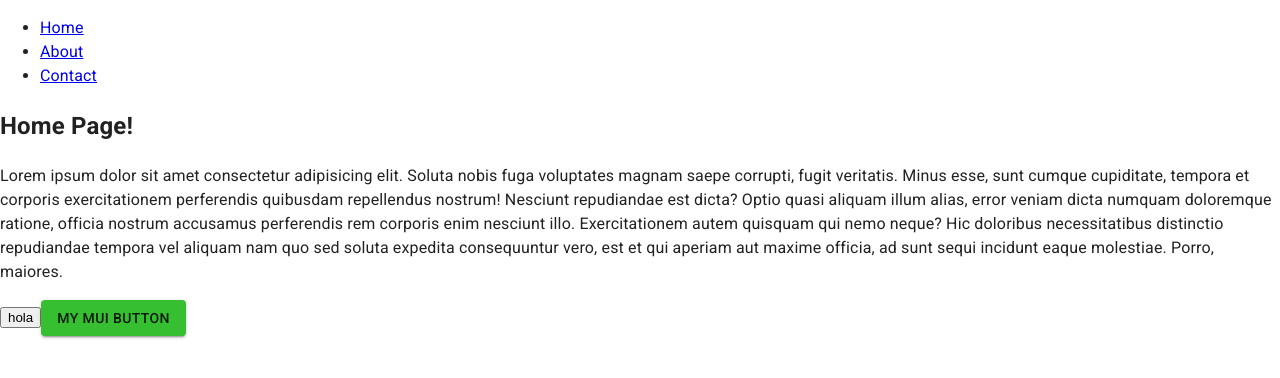
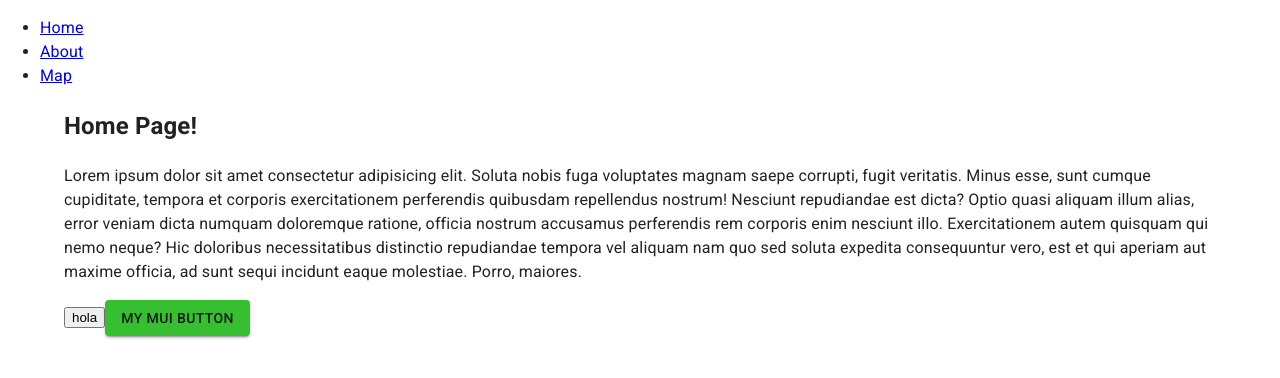
Before and after one commit to HeraldOfCalamity/is-final-project, a React (Vite) app: page / in a window 1280 px wide. Shown: the top 378 px of the page. Built offline with nearby package versions, Linux system fonts and the light colour scheme.

Commit message:
feat: configured leaflet

```diff
--- a/package.json
+++ b/package.json
@@ -15,12 +15,15 @@
     "@fontsource/roboto": "^5.1.0",
     "@mui/icons-material": "^6.1.8",
     "@mui/material": "^6.1.8",
+    "leaflet": "^1.9.4",
     "react": "^18.3.1",
     "react-dom": "^18.3.1",
+    "react-leaflet": "^4.2.1",
     "react-router-dom": "^6.28.0"
   },
   "devDependencies": {
     "@eslint/js": "^9.13.0",
+    "@types/leaflet": "^1.9.14",
     "@types/react": "^18.3.12",
     "@types/react-dom": "^18.3.1",
     "@vitejs/plugin-react-swc": "^3.5.0",
--- a/src/App.tsx
+++ b/src/App.tsx
@@ -1,18 +1,23 @@
 import { Route, Routes } from "react-router-dom";
-import Navbar from "./components/Navbar"
+import Navbar from "./components/Navbar";
 import Home from "./pages/Home";
 import About from "./pages/About";
+import MapComponent from "./components/MapComponent";
+import { Container } from "@mui/material";
 
 const App: React.FC = () => {
   return (
     <>
       <Navbar />
-      <Routes>
-        <Route path="/" element={<Home />} />
-        <Route path="/about" element={<About />} />
-      </Routes>
+      <Container>
+        <Routes>
+          <Route path="/" element={<Home />} />
+          <Route path="/about" element={<About />} />
+          <Route path="/map" element={<MapComponent />} />
+        </Routes>
+      </Container>
     </>
-  )
-}
+  );
+};
 
 export default App;
--- /dev/null
+++ b/src/components/MapComponent.tsx
@@ -0,0 +1,41 @@
+import L from "leaflet";
+import markerIcon from "leaflet/dist/images/marker-icon.png";
+import markerIconRetina from "leaflet/dist/images/marker-icon-2x.png";
+import markerShadow from "leaflet/dist/images/marker-shadow.png";
+import { MapContainer, Marker, Popup, TileLayer } from "react-leaflet";
+import "leaflet/dist/leaflet.css";
+
+L.Marker.prototype.options.icon = L.icon({
+  iconUrl: markerIcon,
+  iconRetinaUrl: markerIconRetina,
+  shadowUrl: markerShadow,
+  iconSize: [25, 41],
+  iconAnchor: [12, 41],
+  popupAnchor: [1, -34],
+  shadowSize: [41, 41],
+});
+
+const MapComponent: React.FC = () => {
+  const position: [number, number] = [51.505, -0.09];
+
+  return (
+    <div style={{ height: "50vh", width: "100%" }}>
+      <MapContainer
+        center={position}
+        zoom={13}
+        scrollWheelZoom={true}
+        style={{ height: "100%", width: "100%" }}
+      >
+        <TileLayer
+          url="https://{s}.tile.openstreetmap.org/{z}/{x}/{y}.png"
+          attribution='&copy; <a href="https://www.openstreetmap.org/copyright">OpenStreetMap</a> contributors'
+        />
+        <Marker position={position}>
+          <Popup>Map Center (popup message)</Popup>
+        </Marker>
+      </MapContainer>
+    </div>
+  );
+};
+
+export default MapComponent;
--- a/src/components/Navbar.tsx
+++ b/src/components/Navbar.tsx
@@ -1,18 +1,17 @@
-import { Link } from 'react-router-dom';
+import { Link } from "react-router-dom";
+import navbarRoutes from "../config/navbar-paths";
 
 const Navbar: React.FC = () => {
   return (
     <nav>
       <ul>
-        <li>
-          <Link to="/">Home</Link>
-        </li>
-        <li>
-          <Link to="/about">About</Link>
-        </li>
-        <li>
-          <Link to="/contact">Contact</Link>
-        </li>
+        {navbarRoutes.map((route) => (
+          <li>
+            <Link key={route.text} to={route.path}>
+              {route.text}
+            </Link>
+          </li>
+        ))}
       </ul>
     </nav>
   );
--- /dev/null
+++ b/src/config/navbar-paths.ts
@@ -0,0 +1,12 @@
+interface Route {
+  path: string;
+  text: string;
+}
+
+const navbarRoutes: Route[] = [
+  { path: "/", text: "Home" },
+  { path: "/about", text: "About" },
+  { path: "/map", text: "Map" },
+];
+
+export default navbarRoutes;
--- /dev/null
+++ b/src/index.css
@@ -0,0 +1,4 @@
+@import "@fontsource/roboto/300.css";
+@import "@fontsource/roboto/400.css";
+@import "@fontsource/roboto/500.css";
+@import "@fontsource/roboto/700.css";
```
Also changed, not shown: src/main.tsx (+12 -15 lines), 1 other file (tests, documents, lock files or other folders).
